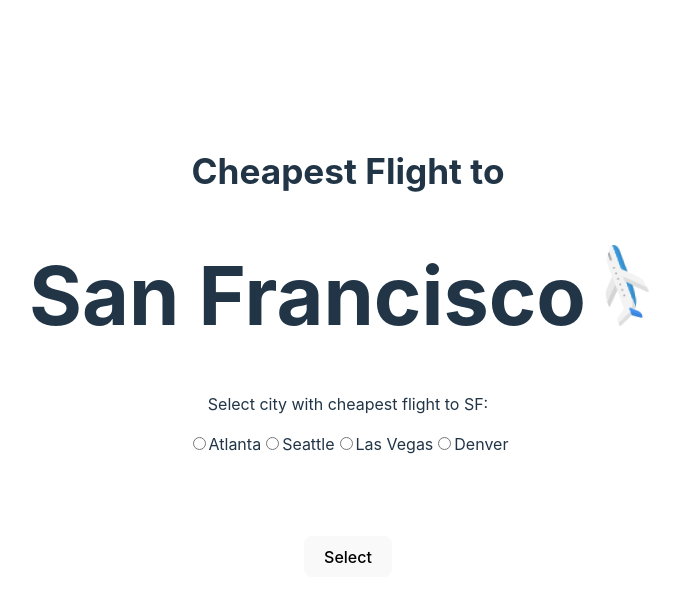
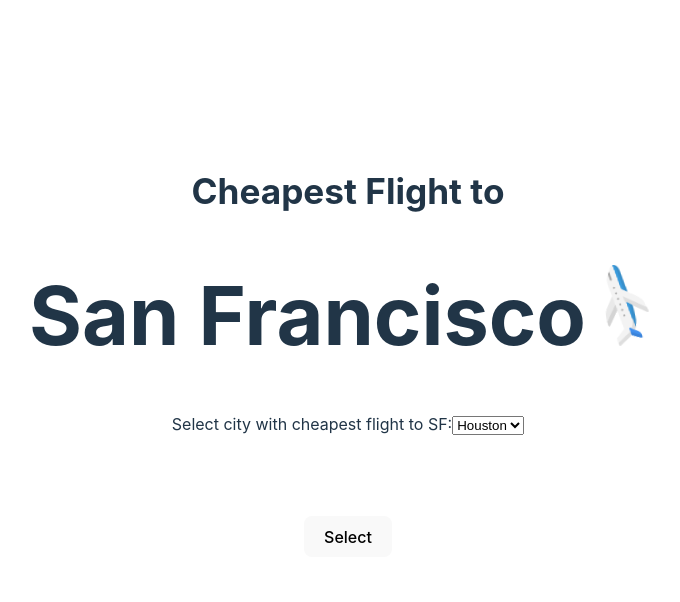
Before and after one commit to t-ylerJ/rfp2404-mvp, a React (Vite) app in the folder flightSF/: page / in a window 1280 px wide. Shown: the top 602 px of the page, without its empty margins (292-972 px from the left). Built offline with nearby package versions, Linux system fonts and the light colour scheme; no server answers.

Commit message:
convert radio button selection into dropdown menu

```diff
--- a/flightSF/src/components/App.jsx
+++ b/flightSF/src/components/App.jsx
@@ -1,4 +1,4 @@
-import { useState, useEffect } from 'react';
+import { useState, useEffect, useId } from 'react';
 import reactLogo from '/react.svg';
 import goldenGateBridge from '/golden-gate-bridge.svg';
 import plane from '/airplane.svg';
@@ -18,12 +18,33 @@ function App() {
 //Amadeus API authentication tokens only last for 30 mins at a time, so I have added dummy data for ease of use
   const [cities, setCities] = useState([
     { 'name': 'Dallas', 'code': 'DFW', 'price': 250 },
-    { 'name': 'Las Vegas', 'code': 'LAS', 'price': 114 },
     { 'name': 'Chicago', 'code': 'ORD', 'price': 150 },
     { 'name': 'Austin', 'code': 'AUS', 'price': 239 },
     { 'name': 'Denver', 'code': 'DEN', 'price': 109 },
     { 'name': 'Atlanta', 'code': 'ATL', 'price': 300 },
     { 'name': 'Seattle', 'code': 'SEA', 'price': 125 },
+    { 'name': 'Orlando', 'code': 'MCO', 'price': 380 },
+    { 'name': 'Miami', 'code': 'MIA', 'price': 400 },
+    { 'name': 'Phoenix', 'code': 'PHX', 'price': 210 },
+    { 'name': 'Houston', 'code': 'IAH', 'price': 340 },
+    { 'name': 'Charlotte', 'code': 'CLT', 'price': 370 },
+    { 'name': 'Newark', 'code': 'EWR', 'price': 380 },
+    { 'name': 'Minneapolis', 'code': 'MSP', 'price': 310 },
+    { 'name': 'Detroit', 'code': 'DTW', 'price': 330 },
+    { 'name': 'Philadelphia', 'code': 'PHL', 'price': 370 },
+    { 'name': 'Boston', 'code': 'BOS', 'price': 360 },
+    { 'name': 'Salt Lake City', 'code': 'SLC', 'price': 190 },
+    { 'name': 'Washington D.C.', 'code': 'DCA', 'price': 350 },
+    { 'name': 'Baltimore', 'code': 'BWI', 'price': 340 },
+    { 'name': 'Fort Lauderdale', 'code': 'FLL', 'price': 370 },
+    { 'name': 'Tampa', 'code': 'TPA', 'price': 360 },
+    { 'name': 'Portland', 'code': 'PDX', 'price': 250 },
+    { 'name': 'San Antonio', 'code': 'SAT', 'price': 330 },
+    { 'name': 'St. Louis', 'code': 'STL', 'price': 300 },
+    { 'name': 'Cleveland', 'code': 'CLE', 'price': 310 },
+    { 'name': 'Kansas City', 'code': 'MCI', 'price': 320 },
+    { 'name': 'Indianapolis', 'code': 'IND', 'price': 310 }
+
   ])
 
 
@@ -45,22 +66,22 @@ function App() {
             if (typeof val === 'object') return ticketSearch(val, target);
           }, undefined);
 
-    const response = axios.get('https://test.api.amadeus.com/v2/shopping/flight-offers', {
-      params: params,
-      headers: {
-        "Authorization": "Bearer oAsCQpSzMg8pxzAAwmHDrZ1LbpZU",
-        "Content-Type": "application/json"
-      }
-    })
-    const trips = response.data;
+    // const response = axios.get('https://test.api.amadeus.com/v2/shopping/flight-offers', {
+    //   params: params,
+    //   headers: {
+    //     "Authorization": "Bearer oAsCQpSzMg8pxzAAwmHDrZ1LbpZU",
+    //     "Content-Type": "application/json"
+    //   }
+    // })
+    // const trips = response.data;
 
     const ticketPrice = ticketSearch(trips, 'total')
-    setCities(
-      cities.map((city) => (
-        city.price = ticketPrice()
-      )))
+    // setCities(
+    //   cities.map((city) => (
+    //     city.price = ticketPrice()
+    //   )))
 
-    return response;
+    // return response;
   };
 
   const fetchCityPrices = async () => {
@@ -74,7 +95,7 @@ function App() {
   }
 
   useEffect(() => {
-    setInterval(fetchCityPrices,1000)
+    // setInterval(fetchCityPrices,1000)
   }, [])
 
   useEffect(() => {
@@ -96,12 +117,13 @@ function App() {
 
     setShowResult(!showResult);
     setGameState(selectedCity === smallest[0].name)
+    console.log(cities.sort((a, b) => a.price - b.price))
   }
 
   const handleChange = (e) => {
     setSelectedCity(e.target.value);
   }
-
+  const cityId = useId();
 
 
 
@@ -121,13 +143,18 @@ function App() {
         {!showResult ? (
 
           <form onSubmit={handleSubmit}>
-            <p>Select city with cheapest flight to SF:</p>
-            {cityChoices.map((city, index) => (
-              <span key={index}>
-                <input type="radio" id={`city${index}`} name="citySelection" value={city.name} onChange={handleChange} required />
-                <label htmlFor={`city${index}`}>{city.name}</label>
-              </span>
-            ))}
+          <label htmlFor={cityId}>
+            Select city with cheapest flight to SF:
+          </label>
+            <select
+              value={selectedCity}
+              onChange={handleChange}
+              id={cityId} name="citySelection">
+              {cityChoices.map((city, index) => (
+                <option value={city.name} key={index}>{city.name}</option>
+
+              ))}
+          </select>
             <div className="text-gray-600 pt-10">
             </div>
             <button type="submit">Select</button>
```
